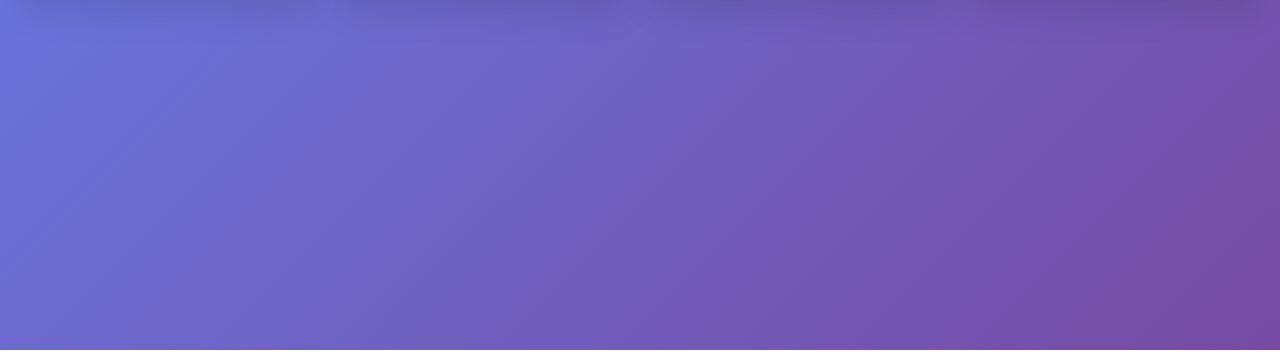
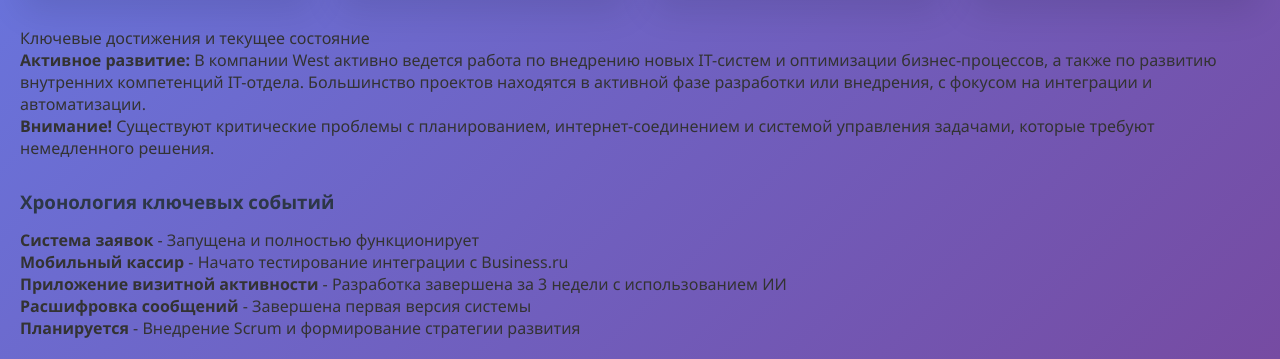
Before and after one commit to Roughriver74/west-project, a plain HTML site: page 05-06-2025.html in a window 1280 px wide. Shown: the part 450-809 px from the top of the page. Drawn offline with Linux system fonts and the light colour scheme.

Commit message:
Update 05-06-2025.html

```diff
--- a/05-06-2025.html
+++ b/05-06-2025.html
@@ -404,6 +404,32 @@
                     <div class="summary-number">3</div>
                     <div class="summary-label">Месяца до внедрения</div>
                 </div>
+            </div>
+        </div>
+        <div class="conclusion-box">
+                <div class="conclusion-title">Ключевые достижения и текущее состояние</div>
+                <p><strong>Активное развитие:</strong> В компании West активно ведется работа по внедрению новых IT-систем и оптимизации бизнес-процессов, а также по развитию внутренних компетенций IT-отдела. Большинство проектов находятся в активной фазе разработки или внедрения, с фокусом на интеграции и автоматизации.</p>
+
+                <div class="highlight-box priority-high">
+                    <strong>Внимание!</strong> Существуют критические проблемы с планированием, интернет-соединением и системой управления задачами, которые требуют немедленного решения.
+                </div>
+            </div>
+
+            <h3 style="margin-top: 30px; margin-bottom: 15px; color: #2d3748;">Хронология ключевых событий</h3>
+            <div class="timeline-item">
+                <strong>Система заявок</strong> - Запущена и полностью функционирует
+            </div>
+            <div class="timeline-item">
+                <strong>Мобильный кассир</strong> - Начато тестирование интеграции с Business.ru
+            </div>
+            <div class="timeline-item">
+                <strong>Приложение визитной активности</strong> - Разработка завершена за 3 недели с использованием ИИ
+            </div>
+            <div class="timeline-item">
+                <strong>Расшифровка сообщений</strong> - Завершена первая версия системы
+            </div>
+            <div class="timeline-item">
+                <strong>Планируется</strong> - Внедрение Scrum и формирование стратегии развития
             </div>
         </div>
 
```
